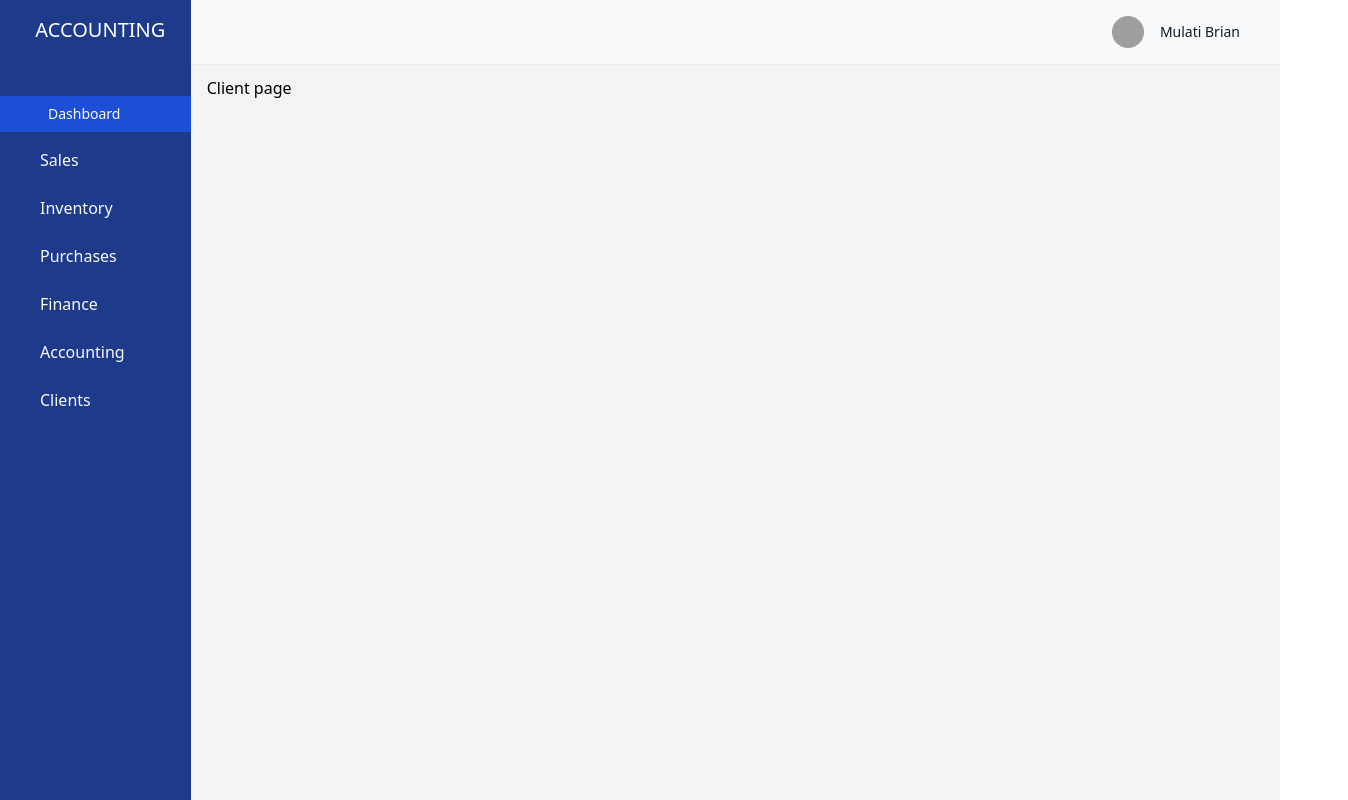
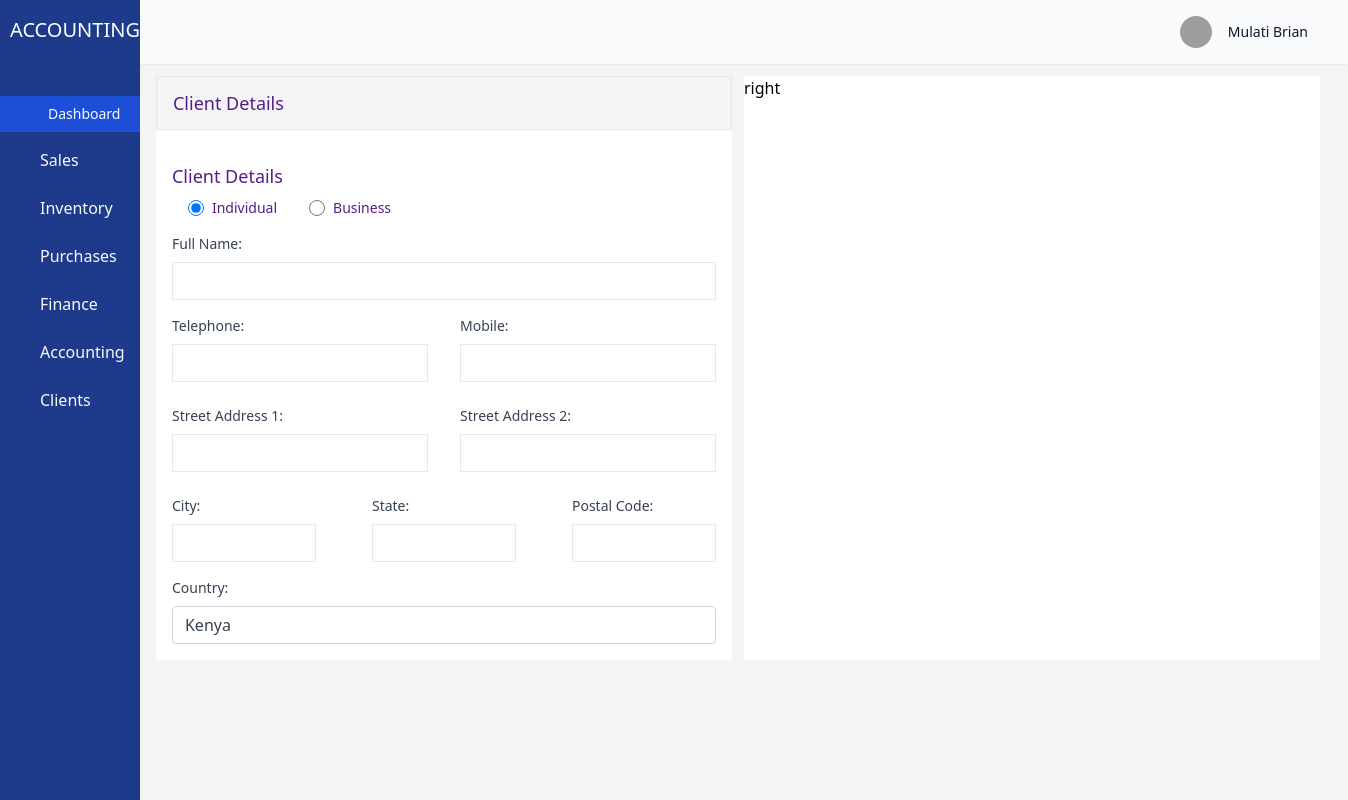
Before and after one commit to Brian-mula/accounting, a Nuxt app: page /new_client in a window 1280 px wide. Shown: the whole page, 1348 px wide, since content can reach past the window. Built offline with nearby package versions, Linux system fonts and the light colour scheme; grey boxes are pictures that could not be loaded.

Commit message:
added individual form

```diff
--- a/pages/new_client.vue
+++ b/pages/new_client.vue
@@ -1,13 +1,137 @@
 <template>
-    <div>
-    Client page
-    </div>
+  <div>
+    <form>
+      <div class="flex">
+        <div class="bg-white h-min" id="custom">
+          <div class="bg-gray-100 border py-3">
+            <h3 class="px-4 text-lg text-purple-900">Client Details</h3>
+          </div>
+          <h3 class="px-4 mt-8 text-lg text-purple-900">Client Details</h3>
+          <div class="mt-2 px-4 flex">
+            <div class="flex items-center mb-4 mx-4">
+              <input
+                checked
+                type="radio"
+                class="w-4 h-4 text-blue-600 bg-gray-100 border-gray-300 focus:ring-blue-500 dark:focus:ring-blue-600 dark:ring-offset-gray-800 focus:ring-2 dark:bg-gray-700 dark:border-gray-600"
+              />
+              <label
+                for="default-radio-1"
+                class="ml-2 text-sm font-medium text-purple-900"
+                >Individual</label
+              >
+            </div>
+            <div class="flex items-center mb-4 mx-4">
+              <input
+                type="radio"
+                class="w-4 h-4 text-blue-600 bg-gray-100 border-gray-300 focus:ring-blue-500 dark:focus:ring-blue-600 dark:ring-offset-gray-800 focus:ring-2 dark:bg-gray-700 dark:border-gray-600"
+              />
+              <label
+                for="default-radio-1"
+                class="ml-2 text-sm font-medium text-purple-900"
+                >Business</label
+              >
+            </div>
+          </div>
+          <div class="mb-4 w-full px-4">
+            <label class="block text-gray-700 text-sm mb-2" for="username">
+              Full Name:
+            </label>
+            <input
+              class="appearance-none border w-full py-2 px-3 text-gray-700 leading-tight focus:outline-none focus:shadow-outline"
+              placeholder=""
+            />
+          </div>
+          <div class="flex justify-between items-center mt-2">
+            <div class="mb-4 w-72 px-4">
+              <label class="block text-gray-700 text-sm mb-2" for="username">
+                Telephone:
+              </label>
+              <input
+                class="appearance-none border w-full py-2 px-3 text-gray-700 leading-tight focus:outline-none focus:shadow-outline"
+                placeholder=""
+              />
+            </div>
+            <div class="mb-4 w-72 px-4">
+              <label class="block text-gray-700 text-sm mb-2" for="username">
+                Mobile:
+              </label>
+              <input
+                class="appearance-none border w-full py-2 px-3 text-gray-700 leading-tight focus:outline-none focus:shadow-outline"
+                placeholder=""
+              />
+            </div>
+          </div>
+          <div class="flex justify-between items-center mt-2">
+            <div class="mb-4 w-72 px-4">
+              <label class="block text-gray-700 text-sm mb-2" for="username">
+                Street Address 1:
+              </label>
+              <input
+                class="appearance-none border w-full py-2 px-3 text-gray-700 leading-tight focus:outline-none focus:shadow-outline"
+                placeholder=""
+              />
+            </div>
+            <div class="mb-4 w-72 px-4">
+              <label class="block text-gray-700 text-sm mb-2" for="username">
+                Street Address 2:
+              </label>
+              <input
+                class="appearance-none border w-full py-2 px-3 text-gray-700 leading-tight focus:outline-none focus:shadow-outline"
+                placeholder=""
+              />
+            </div>
+          </div>
+          <div class="flex justify-between items-center mt-2">
+            <div class="mb-4 w-44 px-4">
+              <label class="block text-gray-700 text-sm mb-2" for="username">
+                City:
+              </label>
+              <input
+                class="appearance-none border w-full py-2 px-3 text-gray-700 leading-tight focus:outline-none focus:shadow-outline"
+                placeholder=""
+              />
+            </div>
+            <div class="mb-4 w-44 px-4">
+              <label class="block text-gray-700 text-sm mb-2" for="username">
+                State:
+              </label>
+              <input
+                class="appearance-none border w-full py-2 px-3 text-gray-700 leading-tight focus:outline-none focus:shadow-outline"
+                placeholder=""
+              />
+            </div>
+            <div class="mb-4 w-44 px-4">
+              <label class="block text-gray-700 text-sm mb-2" for="username">
+                Postal Code:
+              </label>
+              <input
+                class="appearance-none border w-full py-2 px-3 text-gray-700 leading-tight focus:outline-none focus:shadow-outline"
+                placeholder=""
+              />
+            </div>
+          </div>
+          <div class="mb-4 w-full px-4">
+            <label class="block text-gray-700 text-sm mb-2" for="username">
+              Country:
+            </label>
+            <select
+              class="form-select appearance-none block w-full px-3 py-1.5 text-base font-normal text-gray-700 bg-white bg-clip-padding bg-no-repeat border border-solid border-gray-300 rounded transition ease-in-out m-0 focus:text-gray-700 focus:bg-white focus:border-blue-600 focus:outline-none"
+              aria-label="Default select example"
+            >
+              <option value="3">Kenya</option>
+            </select>
+          </div>
+        </div>
+        <div class="bg-white mx-3" id="custom">right</div>
+      </div>
+    </form>
+  </div>
 </template>
 
-<script setup>
+<script setup></script>
 
-</script>
-
-<style lang="scss" scoped>
-
+<style lang="css" scoped>
+#custom {
+  width: 36rem;
+}
 </style>
```
